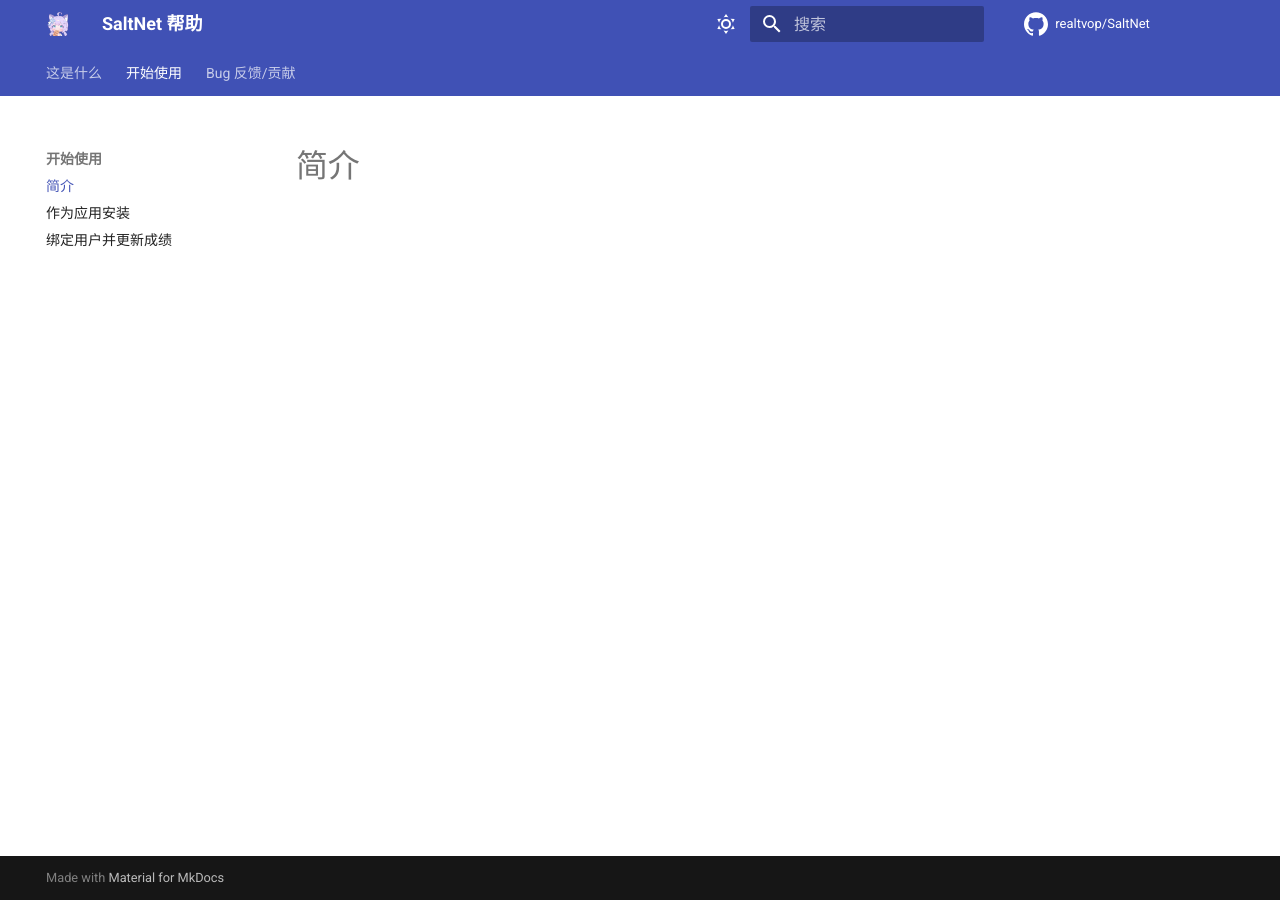
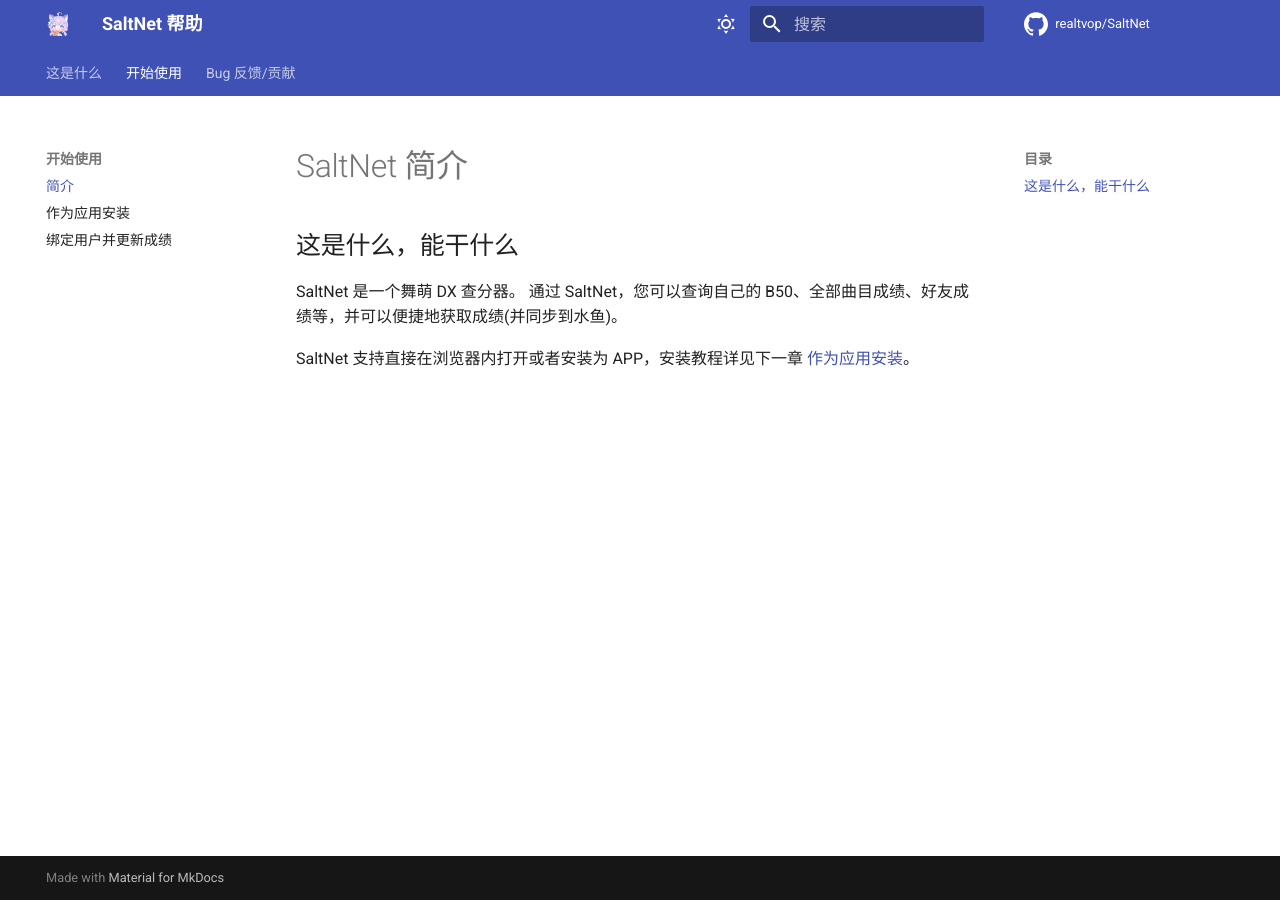
Before and after one commit to axelpln/SaltNet-docs, an MkDocs documentation site: the page built from docs/basis/intro.md, in a window 1280 px wide. Built offline with MkDocs 1.6.1 and Material for MkDocs 9.7.7, drawn with Linux system fonts in a browser that asks for light colours; comment, search, counter and statistics services are not loaded.

Commit message:
Update intro.md

```diff
--- a/docs/basis/intro.md
+++ b/docs/basis/intro.md
@@ -1 +1,8 @@
-# 简介
+# SaltNet 简介
+
+## 这是什么，能干什么
+
+SaltNet 是一个舞萌 DX 查分器。
+通过 SaltNet，您可以查询自己的 B50、全部曲目成绩、好友成绩等，并可以便捷地获取成绩(并同步到水鱼)。
+
+SaltNet 支持直接在浏览器内打开或者安装为 APP，安装教程详见下一章 [作为应用安装](./pwa.md)。
```
